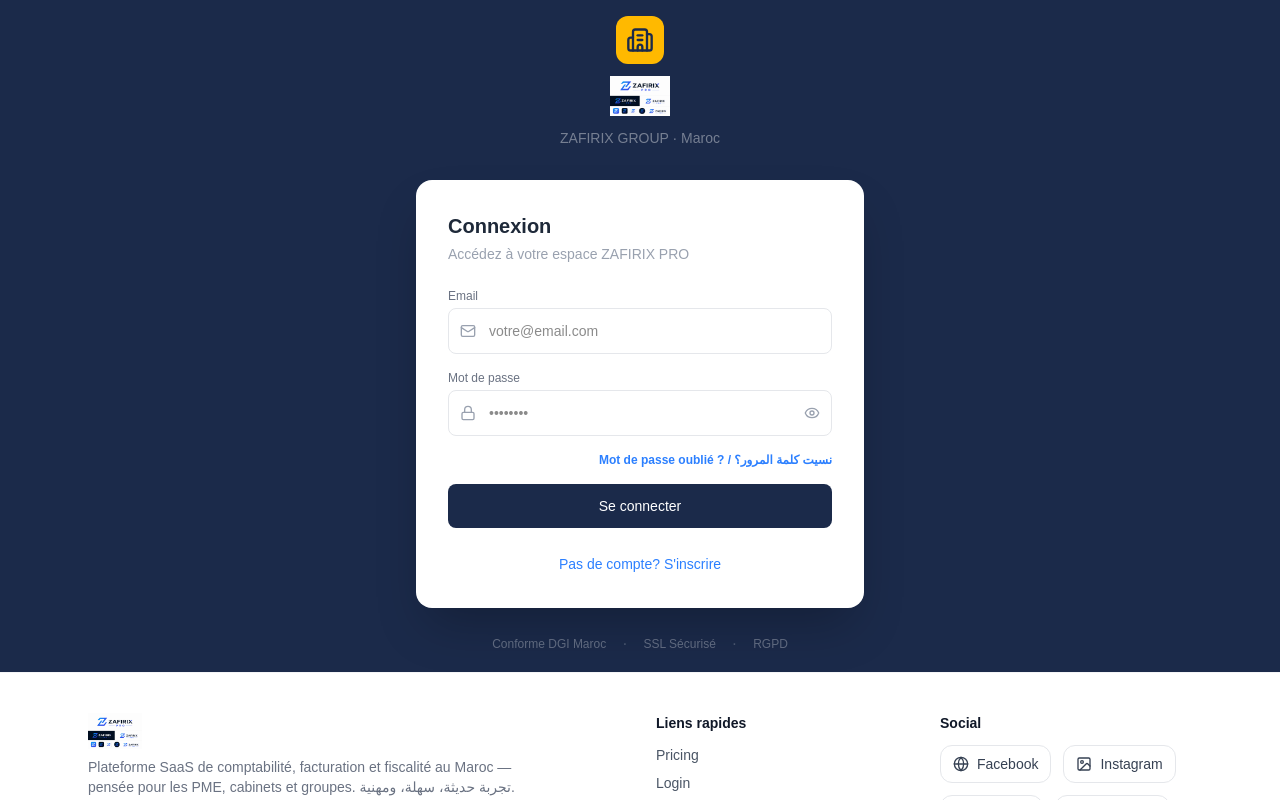
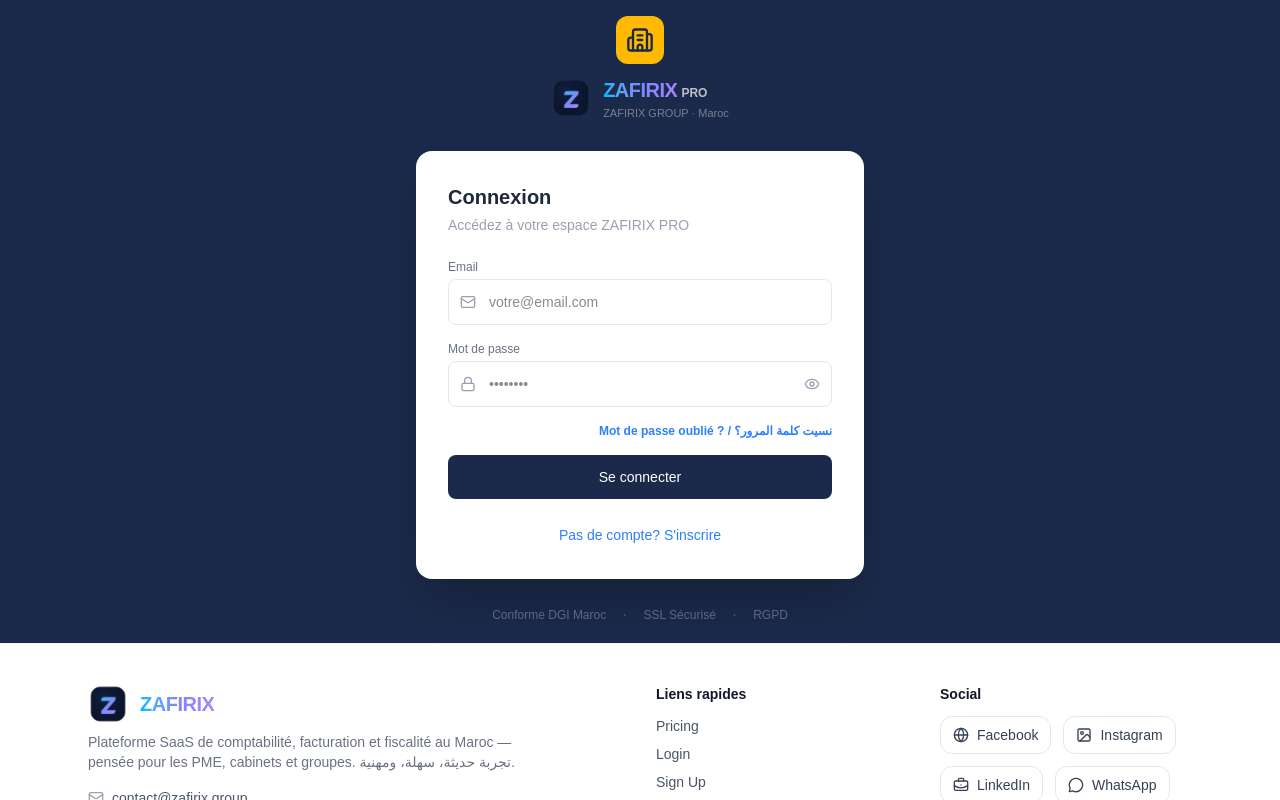
Before and after one commit to marwandevlo/atlas-os, a Next.js app: page /login in a window 1280 px wide. Shown: the top 800 px of the page. Built offline with nearby package versions, Linux system fonts and the light colour scheme; no server answers.

Commit message:
fix ZAFIRIX logo component

```diff
--- /dev/null
+++ b/app/components/branding/ZafirixLogo.tsx
@@ -0,0 +1,51 @@
+import Image from 'next/image';
+
+export function ZafirixLogo(props: {
+  className?: string;
+  size?: 'sm' | 'md' | 'lg';
+  subtitle?: boolean;
+  subtitleText?: string;
+  /** Tailwind class for subtitle (defaults work on dark backgrounds). */
+  subtitleClassName?: string;
+}) {
+  const size = props.size ?? 'md';
+  const icon = size === 'sm' ? 28 : size === 'lg' ? 44 : 40;
+  const text =
+    size === 'sm'
+      ? { z: 'text-base', pro: 'text-[10px]' }
+      : size === 'lg'
+        ? { z: 'text-2xl', pro: 'text-sm' }
+        : { z: 'text-xl', pro: 'text-xs' };
+
+  const subtitleText = props.subtitleText ?? 'ZAFIRIX GROUP';
+  const subtitleClassName = props.subtitleClassName ?? 'text-white/50';
+
+  return (
+    <div className={props.className}>
+      <div className="flex items-center gap-3">
+        <Image
+          src="/icon-192.png"
+          alt="ZAFIRIX PRO"
+          width={40}
+          height={40}
+          className="shrink-0"
+          style={{ width: icon, height: icon }}
+          priority
+        />
+        <div className="leading-none">
+          <div className="flex items-baseline">
+            <span
+              className={`${text.z} font-extrabold tracking-tight bg-linear-to-r from-sky-400 via-indigo-400 to-violet-400 bg-clip-text text-transparent`}
+            >
+              ZAFIRIX
+            </span>
+            <span className={`${text.pro} ml-1 font-semibold text-white/70`}>PRO</span>
+          </div>
+          {props.subtitle !== false ? (
+            <div className={`mt-1 text-[11px] ${subtitleClassName}`}>{subtitleText}</div>
+          ) : null}
+        </div>
+      </div>
+    </div>
+  );
+}
--- a/app/components/public/PublicFooter.tsx
+++ b/app/components/public/PublicFooter.tsx
@@ -1,6 +1,6 @@
 import Link from 'next/link';
 import { Globe, Image, BriefcaseBusiness, Mail, Phone, MessageCircle } from 'lucide-react';
-import NextImage from 'next/image';
+import { ZafirixLogo } from '@/app/components/branding/ZafirixLogo';
 
 export function PublicFooter() {
   return (
@@ -8,13 +8,7 @@
       <div className="max-w-6xl mx-auto px-6 py-10">
         <div className="grid grid-cols-1 md:grid-cols-4 gap-8">
           <div className="md:col-span-2">
-            <NextImage
-              src="/zafirix-logo.png"
-              alt="ZAFIRIX PRO"
-              width={140}
-              height={40}
-              className="h-9 w-auto"
-            />
+            <ZafirixLogo size="md" subtitle={false} />
             <p className="text-sm text-gray-500 mt-2 max-w-md">
               Plateforme SaaS de comptabilité, facturation et fiscalité au Maroc — pensée pour les PME, cabinets et groupes.
               تجربة حديثة، سهلة، ومهنية.
--- a/app/landing/page.tsx
+++ b/app/landing/page.tsx
@@ -2,8 +2,8 @@
 import { useCallback, useMemo, useState } from 'react';
 import { useRouter } from 'next/navigation';
 import { Building2, CheckCircle, Zap, Shield, Brain, FileText, TrendingUp, Upload, ArrowRight, Star } from 'lucide-react';
-import Image from 'next/image';
 import { PublicFooter } from '@/app/components/public/PublicFooter';
+import { ZafirixLogo } from '@/app/components/branding/ZafirixLogo';
 
 type Lang = 'fr' | 'ar';
 
@@ -95,18 +95,7 @@
       <nav className="bg-[#1B2A4A] text-white sticky top-0 z-50">
         <div className="max-w-6xl mx-auto px-6 py-4 flex items-center justify-between">
           <div className="flex items-center gap-2">
-            <div className="w-8 h-8 bg-amber-400 rounded-lg flex items-center justify-center">
-              <Building2 size={18} className="text-[#1B2A4A]" />
-            </div>
-            <Image
-              src="/zafirix-logo.png"
-              alt="ZAFIRIX PRO"
-              width={140}
-              height={40}
-              className="h-9 w-auto sm:h-10"
-              priority
-            />
-            <span className="text-white/40 text-xs ml-1">ZAFIRIX GROUP</span>
+            <ZafirixLogo size="sm" subtitle subtitleText="ZAFIRIX GROUP" subtitleClassName="text-white/40" />
           </div>
           <div className="flex items-center gap-3 sm:gap-4">
             <div className="hidden sm:flex items-center gap-1 rounded-lg bg-white/10 p-1">
--- a/app/login/page.tsx
+++ b/app/login/page.tsx
@@ -2,9 +2,9 @@
 import { useState } from 'react';
 import { useRouter } from 'next/navigation';
 import { Building2, Mail, Lock, Eye, EyeOff } from 'lucide-react';
-import Image from 'next/image';
 import { supabase } from '../lib/supabase';
 import { PublicFooter } from '@/app/components/public/PublicFooter';
+import { ZafirixLogo } from '@/app/components/branding/ZafirixLogo';
 
 export default function LoginPage() {
   const router = useRouter();
@@ -42,15 +42,7 @@
           <div className="w-12 h-12 bg-amber-400 rounded-xl flex items-center justify-center">
             <Building2 size={28} className="text-[#1B2A4A]" />
           </div>
-          <Image
-            src="/zafirix-logo.png"
-            alt="ZAFIRIX PRO"
-            width={140}
-            height={40}
-            className="h-10 w-auto"
-            priority
-          />
-          <p className="text-white/40 text-sm">ZAFIRIX GROUP · Maroc</p>
+          <ZafirixLogo size="md" subtitle subtitleText="ZAFIRIX GROUP · Maroc" subtitleClassName="text-white/40" className="flex justify-center" />
         </div>
 
         {/* Card */}
--- a/app/page.tsx
+++ b/app/page.tsx
@@ -14,7 +14,7 @@
 import { isOverdue, todayYmd } from '@/app/lib/atlas-dates';
 import { GlobalSearchButton } from '@/app/components/search/GlobalSearchButton';
 import { UsageWidget } from '@/app/components/usage/UsageWidget';
-import Image from 'next/image';
+import { ZafirixLogo } from '@/app/components/branding/ZafirixLogo';
 
 const modules = [
   { id: 'tva', label: 'TVA', labelAr: 'الضريبة على القيمة المضافة', icon: Receipt, color: 'bg-blue-500', href: '/tva', deadline: '20 Mai', urgent: true },
@@ -128,15 +128,7 @@
               <Building2 size={20} className="text-[#0F1F3D]" />
             </div>
             <div>
-              <Image
-                src="/zafirix-logo.png"
-                alt="ZAFIRIX PRO"
-                width={140}
-                height={40}
-                className="h-8 w-auto sm:h-9"
-                priority
-              />
-              <p className="text-white/40 text-xs">ZAFIRIX GROUP · المغرب</p>
+              <ZafirixLogo size="sm" subtitle subtitleText="ZAFIRIX GROUP · المغرب" subtitleClassName="text-white/40" />
             </div>
           </div>
           <button onClick={() => setMenuOpen(false)} className="lg:hidden text-white/50 hover:text-white">
--- a/app/signup/page.tsx
+++ b/app/signup/page.tsx
@@ -3,7 +3,6 @@
 import { useMemo, useState } from 'react';
 import { useRouter } from 'next/navigation';
 import { Building2, Mail, Lock, Eye, EyeOff, User, Phone, Building, MapPin, BadgeCheck } from 'lucide-react';
-import Image from 'next/image';
 import { supabase } from '@/app/lib/supabase';
 import { addDaysYmd, todayYmd } from '@/app/lib/atlas-dates';
 import { ATLAS_STORAGE_KEYS } from '@/app/lib/atlas-storage-keys';
@@ -11,6 +10,7 @@
 import { readCompaniesFromLocalStorage, writeCompaniesToLocalStorage } from '@/app/lib/atlas-companies-repository';
 import { PublicFooter } from '@/app/components/public/PublicFooter';
 import { isAtlasSupabaseDataEnabled } from '@/app/lib/atlas-data-source';
+import { ZafirixLogo } from '@/app/components/branding/ZafirixLogo';
 
 type UserProfile = {
   fullName: string;
@@ -215,14 +215,7 @@
                 <Building2 size={24} className="text-[#0F1F3D]" />
               </div>
               <div>
-                <Image
-                  src="/zafirix-logo.png"
-                  alt="ZAFIRIX PRO"
-                  width={140}
-                  height={40}
-                  className="h-10 w-auto"
-                  priority
-                />
+                <ZafirixLogo size="md" subtitle={false} />
                 <p className="text-white/60 text-sm">Créer un compte · إنشاء حساب</p>
               </div>
             </div>
```
